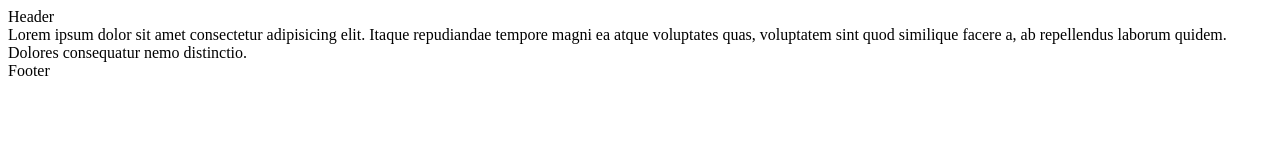
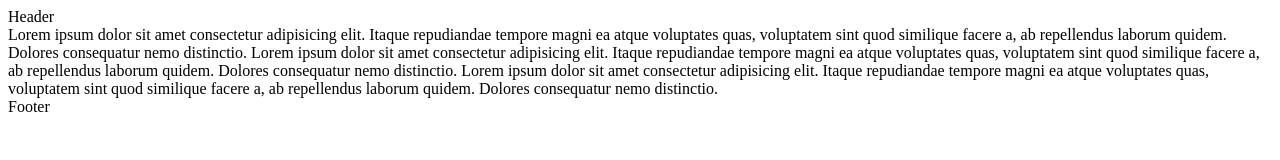
Before and after one commit to BeissMich09/sandbox2, a plain HTML site: page index.html in a window 1280 px wide. Drawn offline with Linux system fonts and the light colour scheme.

Commit message:
добавлено еще 2 лорема

```diff
--- a/index.html
+++ b/index.html
@@ -10,7 +10,9 @@
 <body>
     <header>Header</header>
     <main>
-        Lorem ipsum dolor sit amet consectetur adipisicing elit. Itaque repudiandae tempore magni ea atque voluptates quas, voluptatem sint quod similique facere a, ab repellendus laborum quidem. Dolores consequatur nemo distinctio.
+        Lorem ipsum dolor sit amet consectetur adipisicing elit. Itaque repudiandae tempore magni ea atque voluptates quas, voluptatem sint quod similique facere a, ab repellendus laborum quidem. Dolores consequatur nemo distinctio. Lorem ipsum dolor sit amet
+        consectetur adipisicing elit. Itaque repudiandae tempore magni ea atque voluptates quas, voluptatem sint quod similique facere a, ab repellendus laborum quidem. Dolores consequatur nemo distinctio. Lorem ipsum dolor sit amet consectetur adipisicing
+        elit. Itaque repudiandae tempore magni ea atque voluptates quas, voluptatem sint quod similique facere a, ab repellendus laborum quidem. Dolores consequatur nemo distinctio.
     </main>
     <footer>Footer</footer>
 </body>
```
